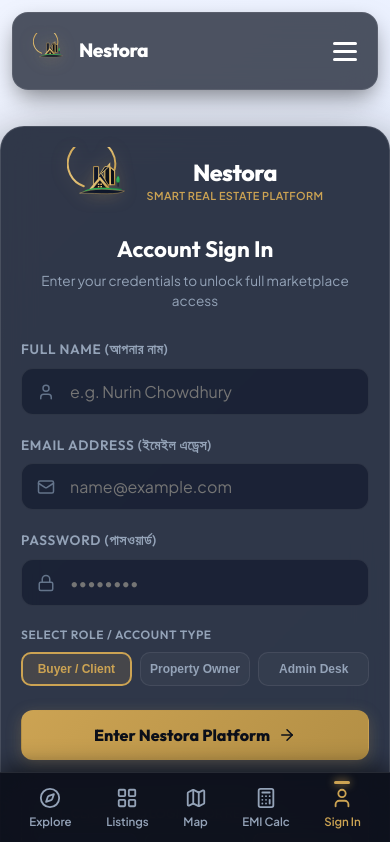
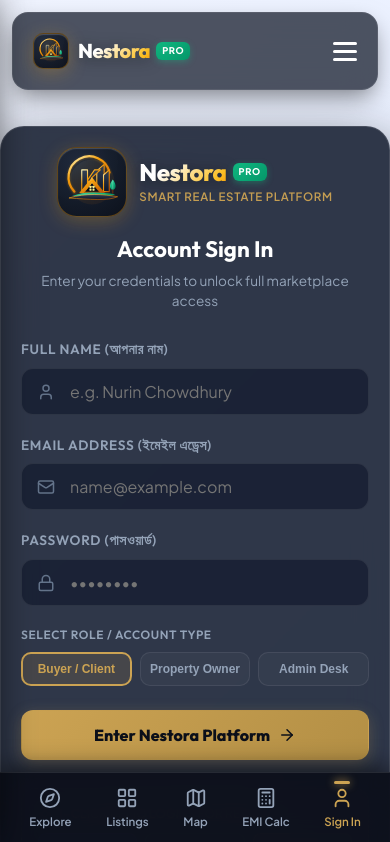
Before and after one commit to Nurin007/Nestora, a React (Vite) app in the folder nestora-frontend/: page /login in a window 390 px wide. Shown: the top 842 px of the page. Built offline with nearby package versions, Linux system fonts and the light colour scheme.

Commit message:
feat: enhance brand logo visual design, radiant gold colors, and mobile drawer

```diff
--- a/nestora-frontend/src/components/NestoraLogo.jsx
+++ b/nestora-frontend/src/components/NestoraLogo.jsx
@@ -1,130 +1,211 @@
 import React from 'react';
 
-export default function NestoraLogo({ size = 42, showText = true, subtitle = false, light = false }) {
+export default function NestoraLogo({ size = 44, showText = true, subtitle = false, light = false }) {
+  const iconSize = size;
+
   return (
-    <div style={{ display: 'flex', alignItems: 'center', gap: '10px', textDecoration: 'none' }}>
-      {/* Crisp High-Fidelity Vector Emblem */}
+    <div style={{
+      display: 'inline-flex',
+      alignItems: 'center',
+      gap: size > 40 ? '12px' : '9px',
+      textDecoration: 'none',
+      userSelect: 'none'
+    }}>
+      {/* 🌟 Ultra-Vibrant Masterpiece Emblem */}
+      <div style={{
+        position: 'relative',
+        width: `${iconSize}px`,
+        height: `${iconSize}px`,
+        borderRadius: `${iconSize * 0.28}px`,
+        background: 'radial-gradient(circle at 30% 20%, rgba(30, 41, 59, 0.9), rgba(11, 15, 25, 0.95))',
+        border: '1.5px solid rgba(245, 158, 11, 0.35)',
+        boxShadow: '0 4px 20px -2px rgba(245, 158, 11, 0.3), inset 0 1px 1px rgba(255, 255, 255, 0.2)',
+        display: 'flex',
+        alignItems: 'center',
+        justifyContent: 'center',
+        padding: '2px',
+        flexShrink: 0,
+        overflow: 'hidden'
+      }}>
         <svg
-        width={size}
-        height={size}
-        viewBox="0 0 500 500"
+          width="100%"
+          height="100%"
+          viewBox="0 0 200 200"
           fill="none"
           xmlns="http://www.w3.org/2000/svg"
-        style={{ flexShrink: 0, filter: 'drop-shadow(0 2px 8px rgba(204,163,83,0.25))' }}
         >
           <defs>
-          <linearGradient id="goldGrad" x1="0%" y1="0%" x2="100%" y2="100%">
-            <stop offset="0%" stopColor="#cca353" />
-            <stop offset="50%" stopColor="#e5c378" />
-            <stop offset="100%" stopColor="#b38938" />
+            {/* Rich Royal Gold Gradient */}
+            <linearGradient id="nestoraGold" x1="10%" y1="0%" x2="90%" y2="100%">
+              <stop offset="0%" stopColor="#fff3b0" />
+              <stop offset="35%" stopColor="#f59e0b" />
+              <stop offset="70%" stopColor="#d97706" />
+              <stop offset="100%" stopColor="#b45309" />
             </linearGradient>
-          <linearGradient id="darkNavy" x1="0%" y1="0%" x2="100%" y2="100%">
-            <stop offset="0%" stopColor="#0f172a" />
-            <stop offset="100%" stopColor="#0b0f19" />
+
+            {/* Glowing Emerald Green Gradient */}
+            <linearGradient id="nestoraEmerald" x1="0%" y1="0%" x2="100%" y2="100%">
+              <stop offset="0%" stopColor="#6ee7b7" />
+              <stop offset="45%" stopColor="#10b981" />
+              <stop offset="100%" stopColor="#047857" />
             </linearGradient>
-          <linearGradient id="greenGrad" x1="0%" y1="0%" x2="100%" y2="100%">
-            <stop offset="0%" stopColor="#22c55e" />
-            <stop offset="100%" stopColor="#15803d" />
+
+            {/* Deep Slate / Midnight Blue Gradient */}
+            <linearGradient id="nestoraSlate" x1="0%" y1="0%" x2="0%" y2="100%">
+              <stop offset="0%" stopColor="#334155" />
+              <stop offset="100%" stopColor="#0f172a" />
             </linearGradient>
+
+            {/* Luxury Cyan Accent Gradient */}
+            <linearGradient id="nestoraCyan" x1="0%" y1="0%" x2="100%" y2="100%">
+              <stop offset="0%" stopColor="#38bdf8" />
+              <stop offset="100%" stopColor="#0284c7" />
+            </linearGradient>
+
+            {/* Drop shadow filter */}
+            <filter id="goldGlow" x="-20%" y="-20%" width="140%" height="140%">
+              <feDropShadow dx="0" dy="2" stdDeviation="3" floodColor="#f59e0b" floodOpacity="0.4" />
+            </filter>
           </defs>
 
-        {/* Outer Golden Arc / Circle */}
+          {/* Background Ambient Glow */}
+          <circle cx="100" cy="100" r="70" fill="url(#nestoraGold)" opacity="0.08" />
+
+          {/* 🌟 1. Outer Golden Arc (Halo of Trust & Luxury) */}
           <path
-          d="M 120 280 A 170 170 0 1 1 340 160"
-          stroke="url(#goldGrad)"
-          strokeWidth="14"
+            d="M 45 130 A 65 65 0 1 1 155 70"
+            stroke="url(#nestoraGold)"
+            strokeWidth="7"
             strokeLinecap="round"
             fill="none"
+            filter="url(#goldGlow)"
           />
 
-        {/* High-Rise Skyscrapers on the right */}
-        {/* Building 1 */}
+          {/* 🌟 2. Modern Architectural Towers (Skyscrapers) */}
+          {/* Back Tower */}
           <path
-          d="M 270 270 L 270 160 L 305 120 L 305 270 Z"
-          fill="#0b0f19"
-          stroke="url(#goldGrad)"
-          strokeWidth="8"
+            d="M 115 130 L 115 65 L 138 45 L 138 130 Z"
+            fill="url(#nestoraSlate)"
+            stroke="url(#nestoraGold)"
+            strokeWidth="3.5"
+            strokeLinejoin="round"
           />
-        {/* Building 2 */}
+          {/* Back Tower Window Bars */}
+          <line x1="126" y1="72" x2="126" y2="120" stroke="url(#nestoraGold)" strokeWidth="2.5" strokeLinecap="round" opacity="0.9" />
+
+          {/* Middle Tower */}
           <path
-          d="M 310 270 L 310 145 L 340 170 L 340 270 Z"
-          fill="#0b0f19"
-          stroke="url(#goldGrad)"
-          strokeWidth="8"
+            d="M 136 130 L 136 78 L 154 62 L 154 130 Z"
+            fill="url(#nestoraSlate)"
+            stroke="url(#nestoraGold)"
+            strokeWidth="3.5"
+            strokeLinejoin="round"
           />
-        {/* Building Windows (Golden lines) */}
-        <line x1="285" y1="180" x2="285" y2="250" stroke="url(#goldGrad)" strokeWidth="4" />
-        <line x1="325" y1="190" x2="325" y2="250" stroke="url(#goldGrad)" strokeWidth="4" />
+          {/* Middle Tower Window Bars */}
+          <line x1="145" y1="84" x2="145" y2="120" stroke="url(#nestoraGold)" strokeWidth="2" strokeLinecap="round" opacity="0.8" />
 
-        {/* Stylized Giant "N" overlay */}
+          {/* 🌟 3. Iconic Stylized 'N' Structure (The Nestora Pillar) */}
           <path
-          d="M 190 140 L 190 280 L 225 280 L 225 210 L 275 280 L 300 280 L 245 190 L 300 140 L 270 140 L 225 210 L 225 140 Z"
-          fill="#0f172a"
-          stroke="url(#goldGrad)"
-          strokeWidth="6"
+            d="M 68 62 L 68 130 L 86 130 L 86 94 L 112 130 L 126 130 L 98 88 L 126 62 L 108 62 L 86 94 L 86 62 Z"
+            fill="url(#nestoraSlate)"
+            stroke="url(#nestoraGold)"
+            strokeWidth="3.5"
             strokeLinejoin="round"
           />
 
-        {/* Residential House with Roof & Window */}
+          {/* 🌟 4. Cozy Home Roof & Centerpiece with Lighted Window */}
+          {/* Roof Ridge */}
           <path
-          d="M 160 300 L 235 210 L 310 300 L 290 300 L 235 235 L 180 300 Z"
-          fill="url(#goldGrad)"
+            d="M 60 134 L 100 86 L 140 134 L 126 134 L 100 102 L 74 134 Z"
+            fill="url(#nestoraGold)"
+            filter="url(#goldGlow)"
           />
-        {/* House base */}
+          {/* House Gable */}
           <path
-          d="M 185 295 L 235 235 L 285 295 Z"
+            d="M 76 132 L 100 102 L 124 132 Z"
             fill="#0b0f19"
-          stroke="url(#goldGrad)"
-          strokeWidth="4"
+            stroke="url(#nestoraGold)"
+            strokeWidth="2.5"
           />
-        {/* 4-Pane Window */}
-        <rect x="220" y="260" width="12" height="12" fill="url(#goldGrad)" rx="2" />
-        <rect x="238" y="260" width="12" height="12" fill="url(#goldGrad)" rx="2" />
-        <rect x="220" y="278" width="12" height="12" fill="url(#goldGrad)" rx="2" />
-        <rect x="238" y="278" width="12" height="12" fill="url(#goldGrad)" rx="2" />
+          {/* Glowing Golden Windows */}
+          <rect x="92" y="112" width="6.5" height="6.5" fill="#fef08a" rx="1.5" />
+          <rect x="101.5" y="112" width="6.5" height="6.5" fill="#fef08a" rx="1.5" />
+          <rect x="92" y="120.5" width="6.5" height="6.5" fill="#fef08a" rx="1.5" />
+          <rect x="101.5" y="120.5" width="6.5" height="6.5" fill="#fef08a" rx="1.5" />
 
-        {/* Green Tree on Landscape */}
-        <line x1="365" y1="280" x2="365" y2="245" stroke="#0f172a" strokeWidth="6" strokeLinecap="round" />
+          {/* 🌟 5. Eco-Friendly Nature & Greenery (Sustainability & Smart Living) */}
+          {/* Tree Trunk */}
+          <line x1="165" y1="135" x2="165" y2="114" stroke="#78350f" strokeWidth="3" strokeLinecap="round" />
+          {/* Lush Green Foliage */}
           <path
-          d="M 365 205 C 345 230 350 255 365 255 C 380 255 385 230 365 205 Z"
-          fill="url(#greenGrad)"
-        />
-        <line x1="365" y1="215" x2="365" y2="250" stroke="#ffffff" strokeWidth="2" opacity="0.6" />
-
-        {/* Curved Green Hill & Dark River Waves */}
-        <path
-          d="M 110 320 C 180 280 280 290 395 300 C 370 320 280 310 110 320 Z"
-          fill="url(#greenGrad)"
+            d="M 165 92 C 152 108 155 124 165 124 C 175 124 178 108 165 92 Z"
+            fill="url(#nestoraEmerald)"
           />
           <path
-          d="M 90 330 C 190 290 300 300 410 315 C 360 345 240 330 90 330 Z"
-          fill="#0f172a"
-          stroke="url(#goldGrad)"
-          strokeWidth="3"
+            d="M 165 96 L 165 120"
+            stroke="#ffffff"
+            strokeWidth="1.5"
+            strokeLinecap="round"
+            opacity="0.6"
+          />
+
+          {/* 🌟 6. Rolling Emerald Hills & Golden Foundation Horizon */}
+          {/* Green Landscape Hill */}
+          <path
+            d="M 38 144 C 75 128 125 132 172 138 C 160 148 110 144 38 144 Z"
+            fill="url(#nestoraEmerald)"
+          />
+          {/* Golden River Base Wave */}
+          <path
+            d="M 28 150 C 80 134 135 138 180 146 C 150 160 90 154 28 150 Z"
+            fill="url(#nestoraSlate)"
+            stroke="url(#nestoraGold)"
+            strokeWidth="2"
           />
         </svg>
+      </div>
 
-      {/* Brand Typography */}
+      {/* 🌟 Rich Typography & Branding */}
       {showText && (
-        <div style={{ display: 'flex', flexDirection: 'column' }}>
+        <div style={{ display: 'flex', flexDirection: 'column', justifyContent: 'center' }}>
+          <div style={{ display: 'flex', alignItems: 'center', gap: '6px' }}>
             <span style={{
-            fontSize: size >= 40 ? '1.45rem' : '1.2rem',
+              fontSize: size >= 42 ? '1.5rem' : '1.25rem',
               fontWeight: 800,
               letterSpacing: '-0.5px',
               fontFamily: 'var(--font-accent)',
-            color: '#ffffff',
-            lineHeight: 1.1
+              background: 'linear-gradient(135deg, #ffffff 30%, #fbbf24 85%, #f59e0b 100%)',
+              WebkitBackgroundClip: 'text',
+              WebkitTextFillColor: 'transparent',
+              lineHeight: 1.1,
+              filter: 'drop-shadow(0 2px 8px rgba(0,0,0,0.4))'
             }}>
               Nestora
             </span>
+            <span style={{
+              background: 'linear-gradient(135deg, #10b981, #059669)',
+              color: '#ffffff',
+              fontSize: '0.58rem',
+              fontWeight: 800,
+              padding: '2px 6px',
+              borderRadius: '6px',
+              letterSpacing: '0.06em',
+              textTransform: 'uppercase',
+              boxShadow: '0 2px 6px rgba(16, 185, 129, 0.35)'
+            }}>
+              PRO
+            </span>
+          </div>
+
           {subtitle && (
             <span style={{
-              fontSize: '0.68rem',
+              fontSize: '0.72rem',
               fontWeight: 600,
               color: 'var(--primary)',
-              letterSpacing: '0.04em',
+              letterSpacing: '0.06em',
               textTransform: 'uppercase',
-              marginTop: '2px'
+              marginTop: '3px',
+              opacity: 0.95
             }}>
               Smart Real Estate Platform
             </span>
```
Also changed, not shown: nestora-frontend/src/components/MobileDrawer.jsx (+145 -14 lines), nestora-frontend/public/favicon.svg. Lines whose indentation alone changed are shown as unchanged.
